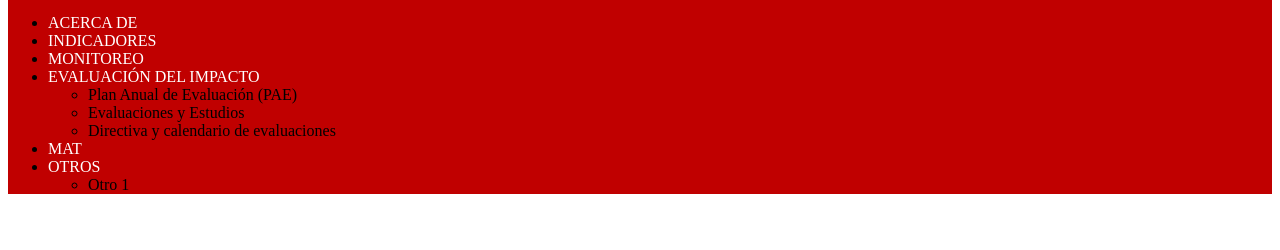
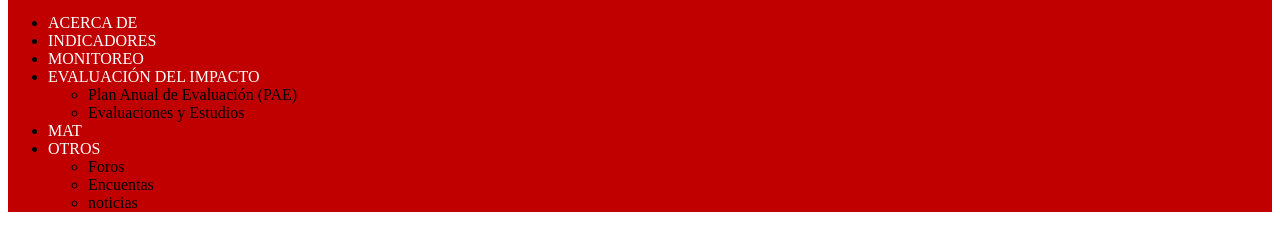
Before and after one commit to DvB97/observatorio-vivienda, a plain HTML site: page src/views/menu.html in a window 1280 px wide. Shown: the part 64-314 px from the top of the page. Drawn offline with Linux system fonts and the light colour scheme; files that its build step writes are made by us from their sources; files whose address does not match are found by name.

Commit message:
cambios en menu

```diff
--- a/src/views/menu.html
+++ b/src/views/menu.html
@@ -67,11 +67,6 @@
               <li>
                 <a class="dropdown-item" id="oei_dos"> Evaluaciones y Estudios </a>
               </li>
-              <li>
-                <a class="dropdown-item">
-                  Directiva y calendario de evaluaciones
-                </a>
-              </li>
             </ul>
           </li>
           <li class="nav-item mr-5">
@@ -94,10 +89,25 @@
               <li>
                 <a
                   class="dropdown-item"
-
-                  id="clickMesasDeAsistenciaTecnica"
+                  id=""
                 >
-                  Otro 1
+                  Foros
+                </a>
+              </li>
+              <li>
+                <a
+                  class="dropdown-item"
+                  id=""
+                >
+                  Encuentas
+                </a>
+              </li>
+              <li>
+                <a
+                  class="dropdown-item"
+                  id=""
+                >
+                  noticias
                 </a>
               </li>
             </ul>
```
Also changed, not shown: src/views/comp/acerca_de/acercaDe.html (+2 -0 lines).
